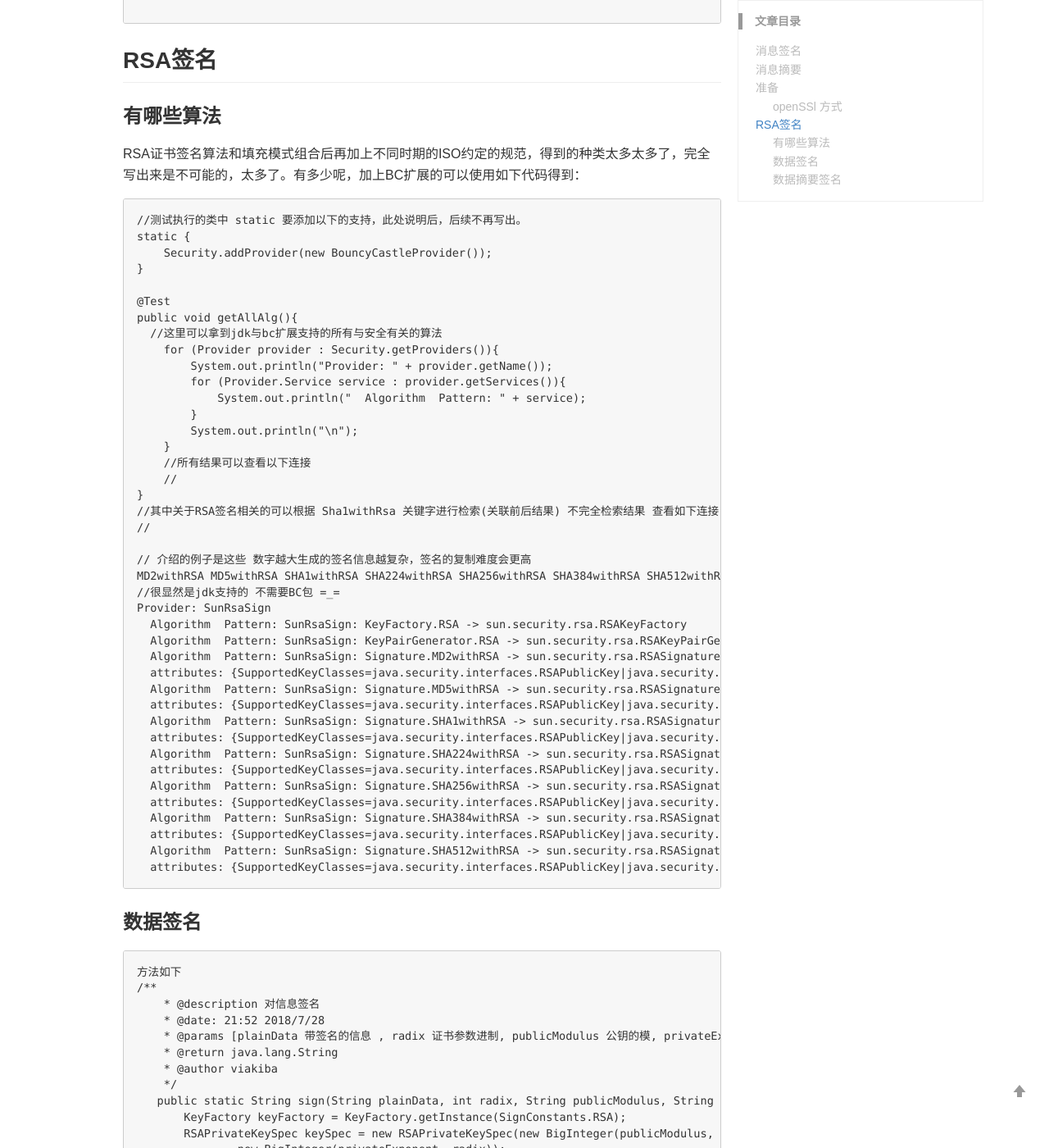
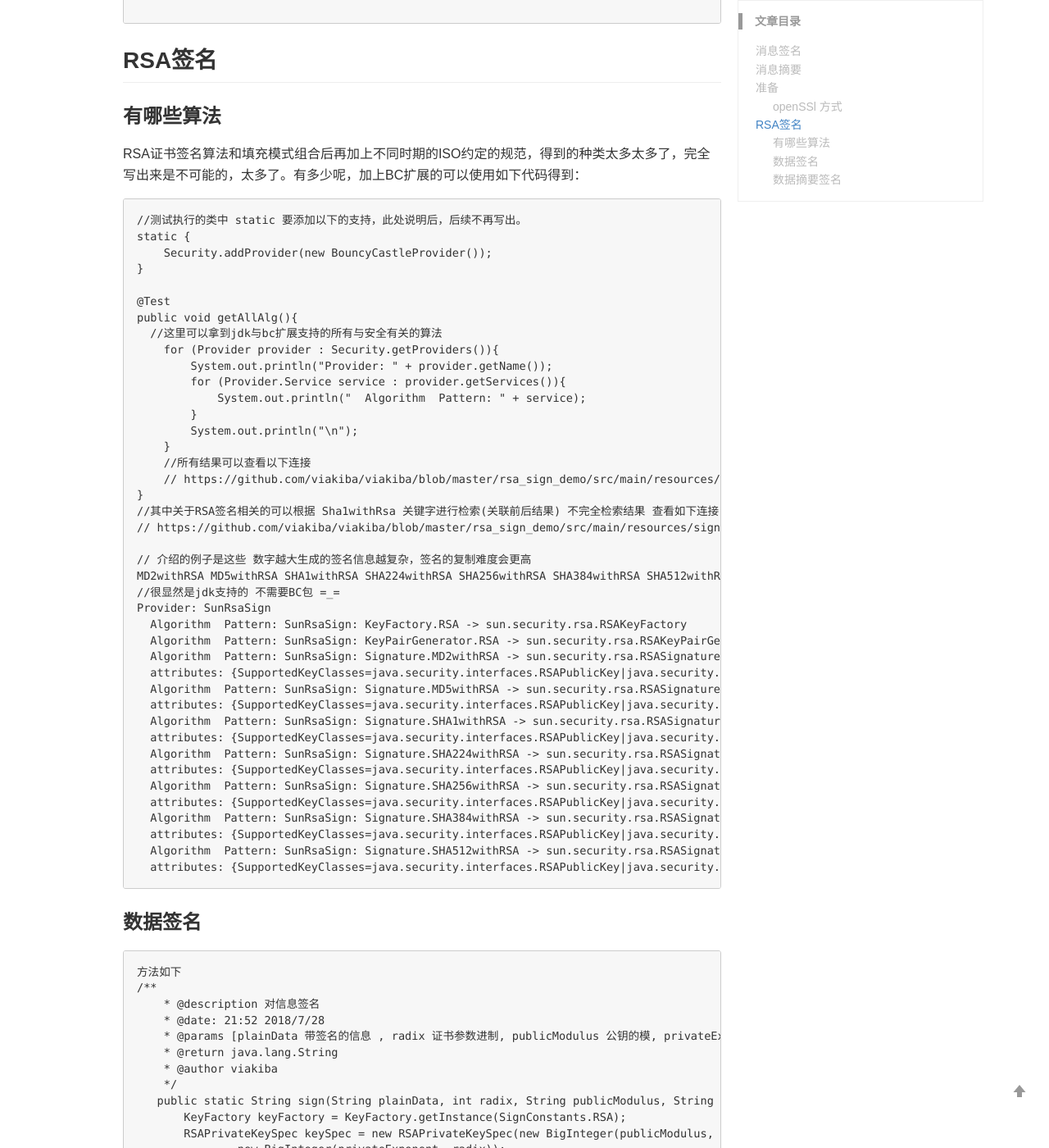
Before and after one commit to viakiba/viakiba.github.io, a Jekyll site: the page built from _posts/2018-07-28-RSA的证书签名与验签(Java).md, in a window 1280 px wide and 1400 px high, scrolled down 2163 px. Shown: the whole window at 82% size. Built offline with Jekyll 4.4.1, drawn with Linux system fonts in a browser that asks for light colours; comment, search, counter and statistics services are not loaded; some of the changed lines change nothing that is shown.

Commit message:
补充链接

```diff
--- a/_posts/2018-07-28-RSA的证书签名与验签(Java).md
+++ b/_posts/2018-07-28-RSA的证书签名与验签(Java).md
@@ -80,10 +80,10 @@ public void getAllAlg(){
         System.out.println("\n");
     }
     //所有结果可以查看以下连接
-    //
+    // https://github.com/viakiba/viakiba/blob/master/rsa_sign_demo/src/main/resources/allAlg.md
 }
 //其中关于RSA签名相关的可以根据 Sha1withRsa 关键字进行检索(关联前后结果) 不完全检索结果 查看如下连接
-//
+// https://github.com/viakiba/viakiba/blob/master/rsa_sign_demo/src/main/resources/signAlg.md
 
 // 介绍的例子是这些 数字越大生成的签名信息越复杂，签名的复制难度会更高
 MD2withRSA MD5withRSA SHA1withRSA SHA224withRSA SHA256withRSA SHA384withRSA SHA512withRSA
```
